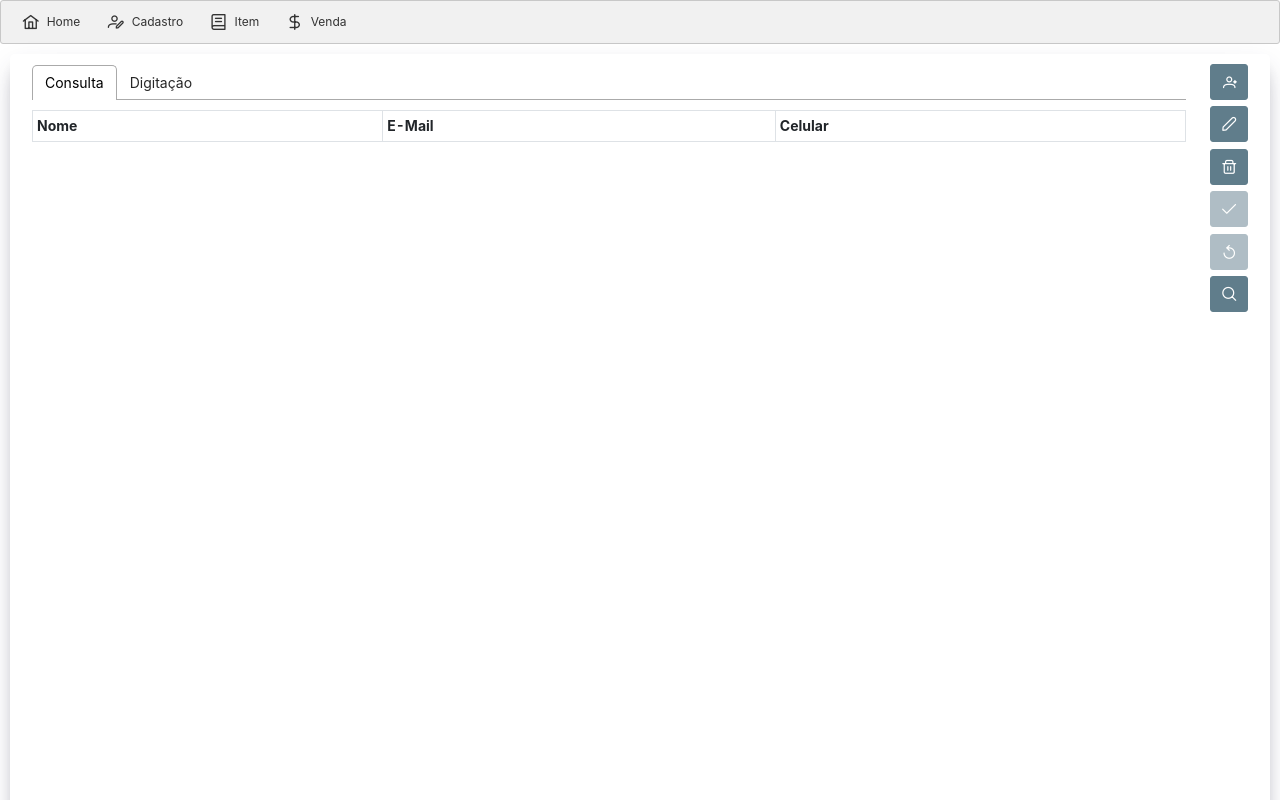
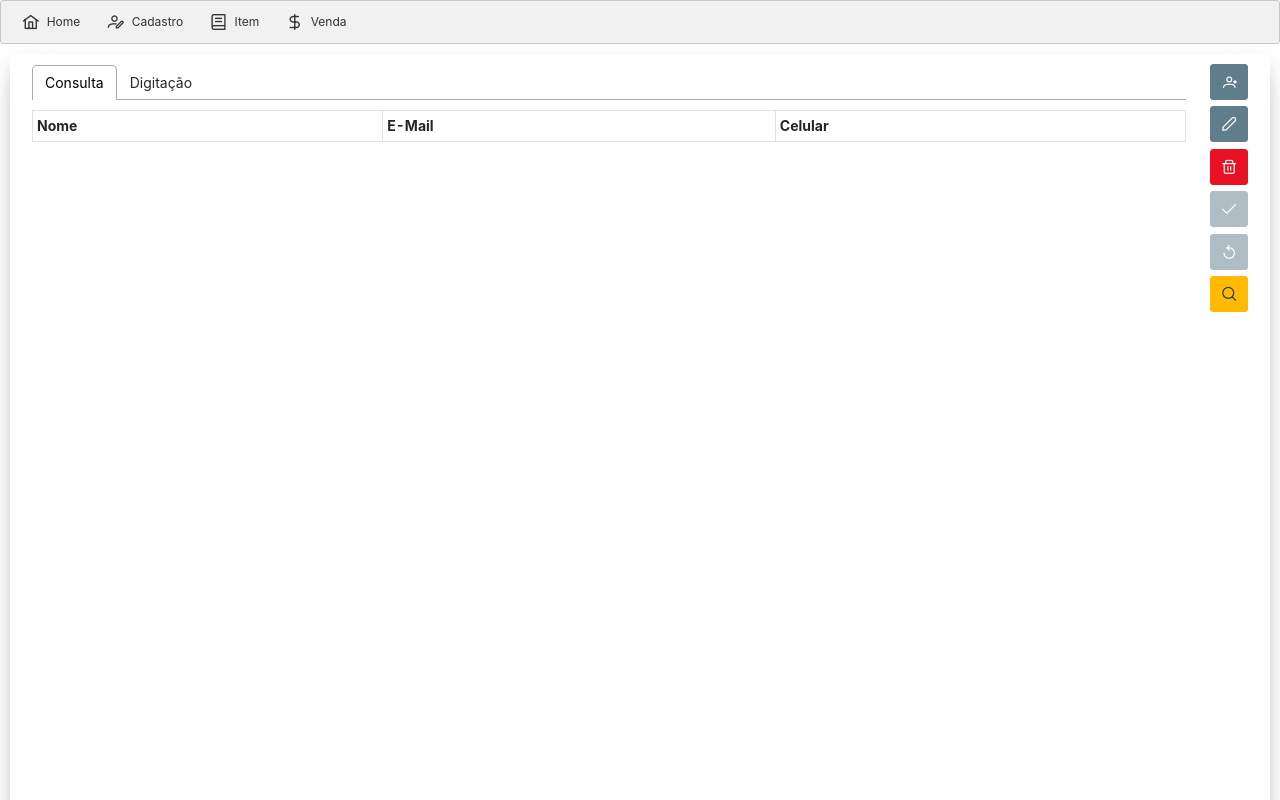
Before and after one commit to hugosilvasbo/js-system, a React (Create React App) app: page /cadastro/pessoa in a window 1280 px wide. Built offline with nearby package versions, Linux system fonts and the light colour scheme.

Commit message:
Corzinhas

```diff
--- a/src/components/mine/FrameCadButtons.tsx
+++ b/src/components/mine/FrameCadButtons.tsx
@@ -32,7 +32,8 @@ const FrameCadButtons = (props: IProps) => {
             icon: 'pi pi-trash',
             onClick: props.onClickDelete,
             type: 'button',
-            key: 'delete_button'
+            key: 'delete_button',
+            className: 'p-button-danger p-button-sm'
         },
         {
             icon: 'pi pi-check',
@@ -51,7 +52,8 @@ const FrameCadButtons = (props: IProps) => {
             icon: 'pi pi-search',
             onClick: props.onClickSearch,
             type: 'button',
-            key: 'search_button'
+            key: 'search_button',
+            className: 'p-button-warning p-button-sm'
         }
     ]
 
@@ -80,7 +82,7 @@ const FrameCadButtons = (props: IProps) => {
                             <Button
                                 type={b.type}
                                 icon={b.icon}
-                                className={'p-button-secondary p-button-sm'}
+                                className={b.className ? b.className : 'p-button-secondary p-button-sm'}
                                 key={b.key}
                                 form={b.formcontrol}
                                 style={{ marginBottom: '0.4rem' }}
```
